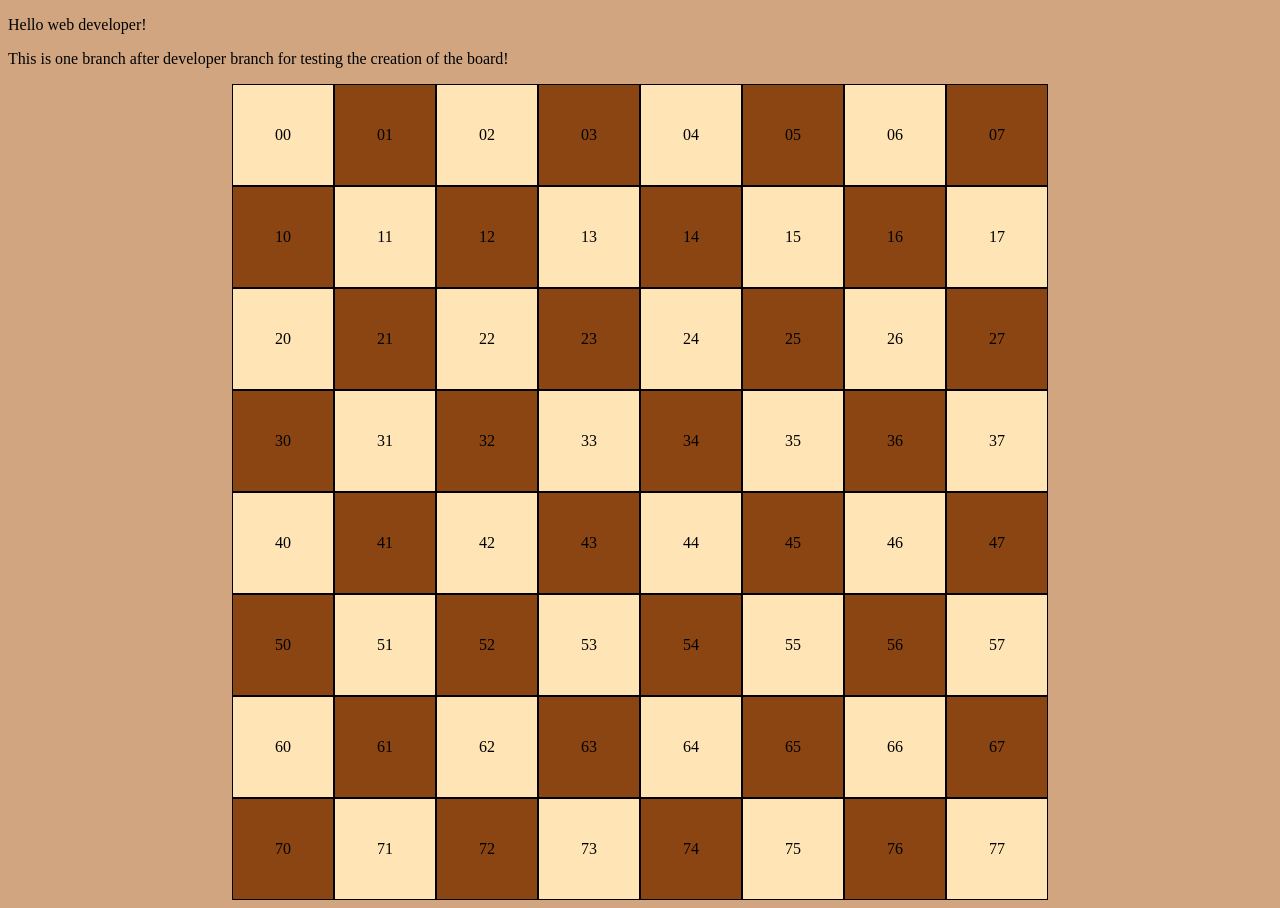
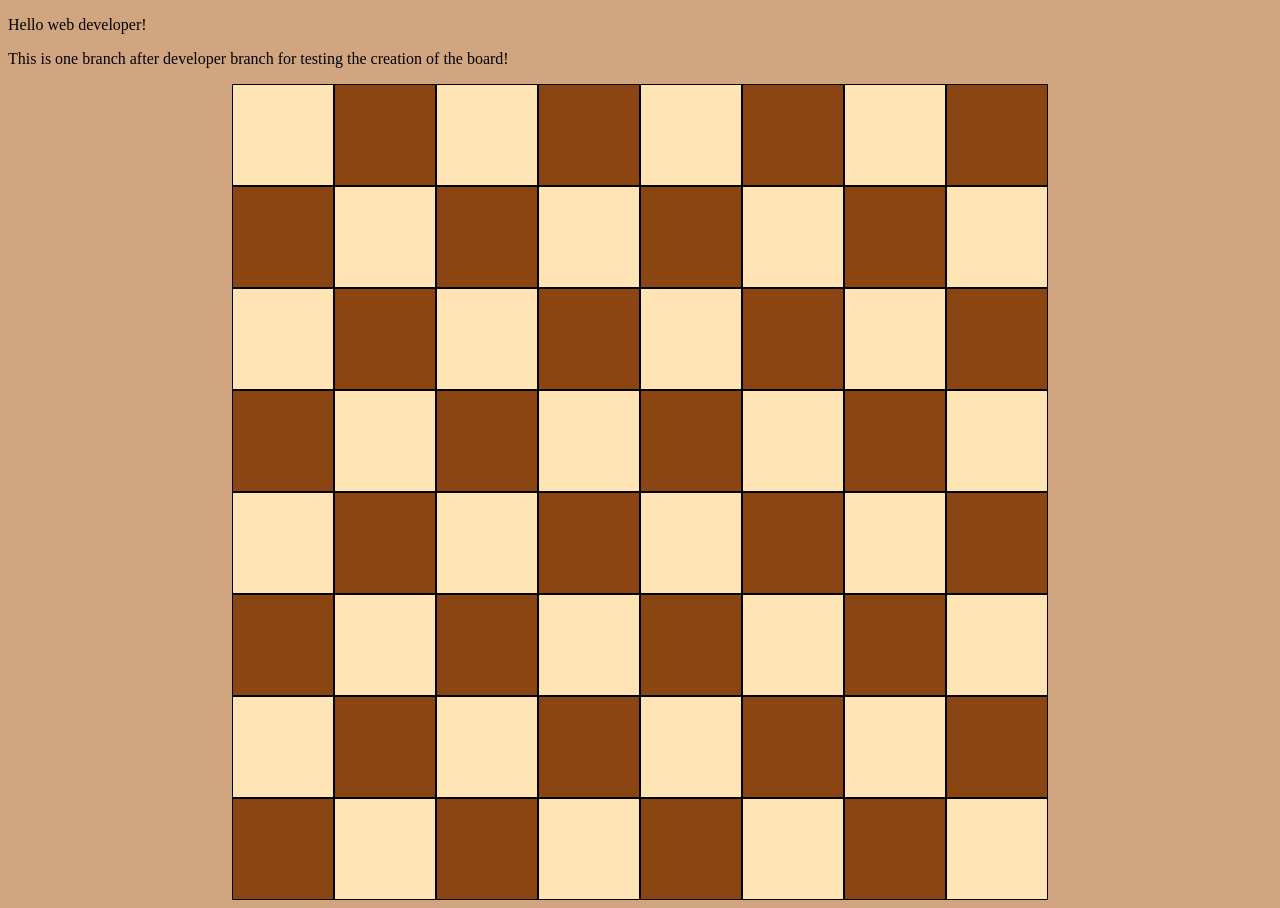
Before and after one commit to SkimZconceited/Phase4-GameTheoryProject-frontend, a React (Create React App) app in the folder client/: page / in a window 1280 px wide. Built offline with nearby package versions, Linux system fonts and the light colour scheme.

Commit message:
Removed numbers from cells on the game board

```diff
--- a/client/src/components/Cell.jsx
+++ b/client/src/components/Cell.jsx
@@ -1,11 +1,11 @@
 import React from 'react'
 
-function Cell({ value, isDark }) {
+function Cell({ isDark }) {
   const cellStyle = {
     backgroundColor: isDark ? '#8B4513' : '#FFE4B5',
   };
 
-  return <div className={`cell ${isDark ? 'dark' : ''}`} style={cellStyle}>{value}</div>;
+  return <div className={`cell ${isDark ? 'dark' : ''}`} style={cellStyle}></div>;
 }
 
 export default Cell;
```
